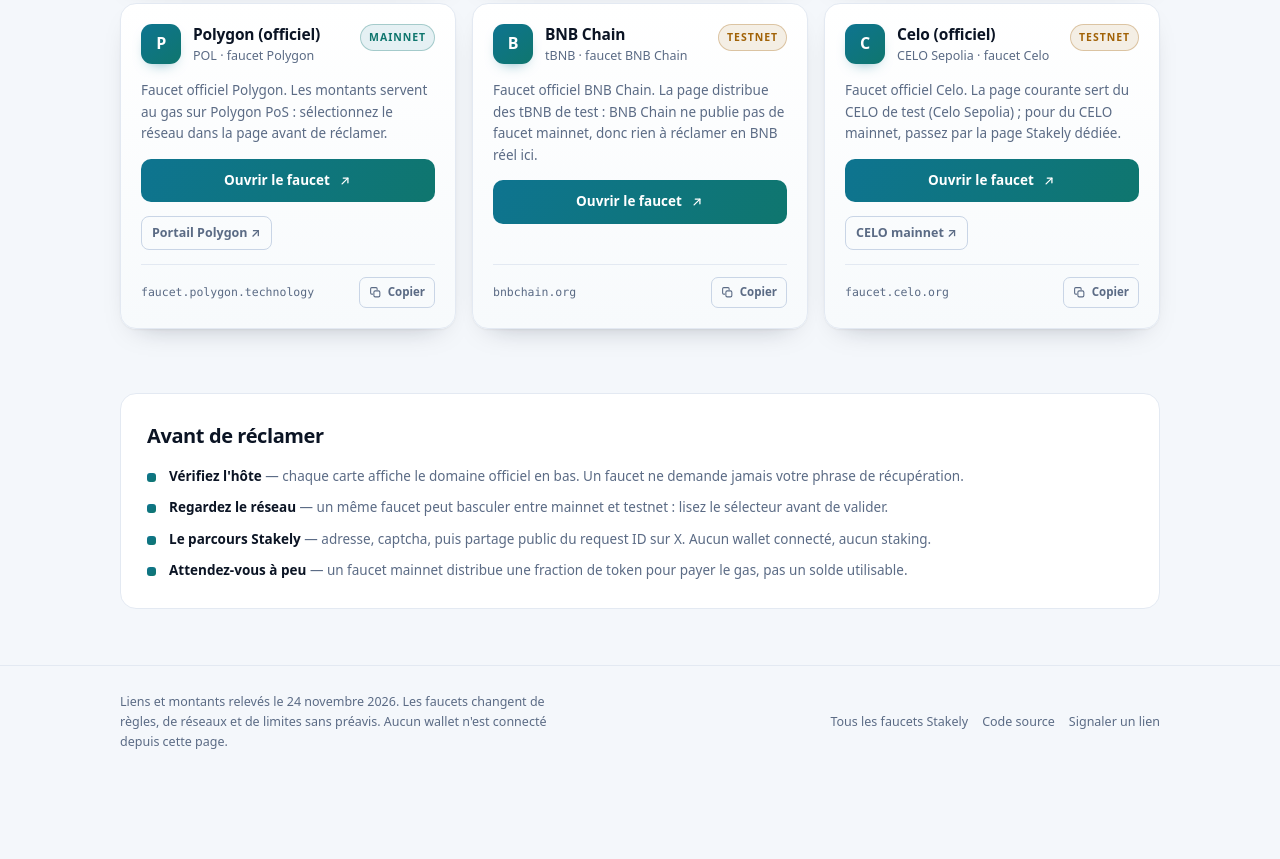
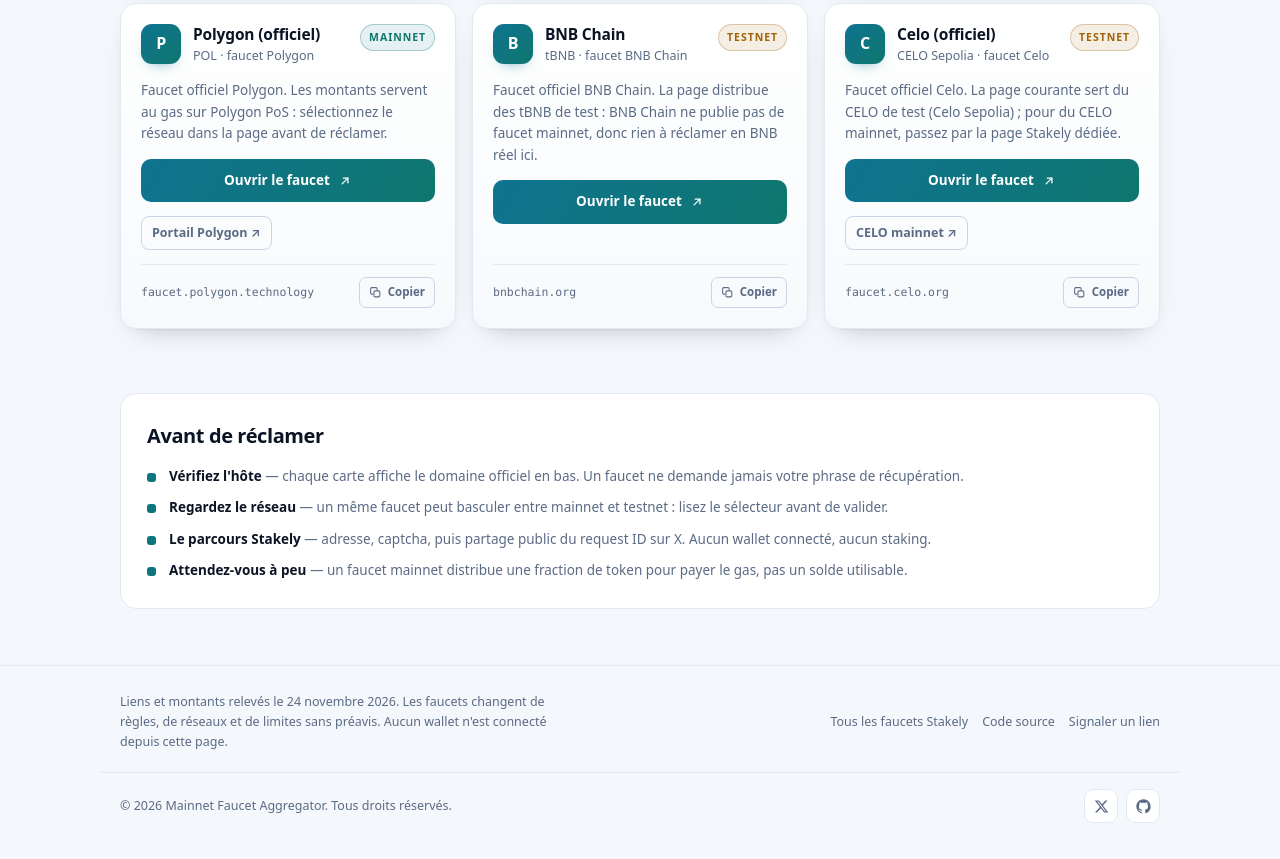
Before and after one commit to moonspiid/mainnet-faucet-aggregator, a plain HTML site: page index.html in a window 1280 px wide. Shown: the part 1687-2546 px from the top of the page. Before the commit the page ends 2483 px from the top, so only its background shows below. Drawn offline with Linux system fonts and the light colour scheme.

Commit message:
Show mainnet/testnet counters and a full footer
Counters next to the section title are derived from data-network at load.
The footer gains a copyright line with the visitor's year and links to the
X and GitHub profiles.

Co-authored-by: openhands <openhands@all-hands.dev>

```diff
--- a/index.html
+++ b/index.html
@@ -171,10 +171,12 @@
   .dir-head{display:flex;flex-wrap:wrap;gap:18px;align-items:flex-end;justify-content:space-between;margin-bottom:22px}
   h2{margin:0;font-size:20px;letter-spacing:-.02em;font-weight:750}
   .count{
-    display:inline-block;margin-left:8px;font-size:12px;font-weight:600;
+    display:inline-block;margin-left:6px;font-size:12px;font-weight:600;
     color:var(--muted);background:var(--surface);border:1px solid var(--border);
     padding:2px 8px;border-radius:999px;vertical-align:2px;
   }
+  .count.mainnet{color:var(--accent-2);border-color:color-mix(in srgb,var(--accent-2) 32%,transparent);background:var(--accent-soft)}
+  .count.testnet{color:var(--warn);border-color:color-mix(in srgb,var(--warn) 32%,transparent);background:var(--warn-soft)}
   .controls{display:flex;flex-wrap:wrap;gap:10px;align-items:center}
   .search{position:relative;display:block}
   .search svg{position:absolute;left:12px;top:50%;transform:translateY(-50%);width:16px;height:16px;color:var(--muted);pointer-events:none}
@@ -298,6 +300,20 @@
   .foot-links{display:flex;gap:14px;font-size:12.5px}
   .foot-links a{color:var(--muted);text-decoration:none;border-bottom:1px solid transparent}
   .foot-links a:hover{color:var(--accent);border-bottom-color:currentColor}
+  .foot-bottom{
+    display:flex;flex-wrap:wrap;gap:12px;align-items:center;justify-content:space-between;
+    margin-top:20px;padding-top:16px;border-top:1px solid var(--border);
+  }
+  .copyright{margin:0;font-size:12.5px;color:var(--muted)}
+  .socials{display:flex;gap:8px;margin:0;padding:0;list-style:none}
+  .socials a{
+    display:inline-flex;align-items:center;justify-content:center;
+    width:34px;height:34px;border-radius:9px;
+    border:1px solid var(--border);background:var(--surface);color:var(--muted);
+    transition:color .15s ease,border-color .15s ease,transform .15s ease;
+  }
+  .socials a:hover{color:var(--accent);border-color:var(--accent);transform:translateY(-1px)}
+  .socials svg{width:15px;height:15px;fill:currentColor}
 
   /* ---------- toast ---------- */
   .toast{
@@ -374,7 +390,7 @@
 
     <section class="directory" id="faucets" aria-labelledby="dir-title">
       <div class="dir-head">
-        <h2 id="dir-title">Annuaire <span class="count" id="count">15 faucets</span></h2>
+        <h2 id="dir-title">Annuaire <span class="count mainnet" id="count-mainnet">13 mainnet</span> <span class="count testnet" id="count-testnet">2 testnet</span></h2>
         <div class="controls">
           <label class="search">
             <svg viewBox="0 0 24 24" fill="none" stroke="currentColor" stroke-width="2" stroke-linecap="round" aria-hidden="true"><circle cx="11" cy="11" r="6.5"/><path d="m16 16 4.5 4.5"/></svg>
@@ -753,6 +769,17 @@
       <a href="https://github.com/moonspiid/mainnet-faucet-aggregator/issues" target="_blank" rel="noopener noreferrer">Signaler un lien</a>
     </div>
   </div>
+  <div class="wrap foot-bottom">
+    <p class="copyright">© <span id="year">2026</span> Mainnet Faucet Aggregator. Tous droits réservés.</p>
+    <ul class="socials">
+      <li><a href="https://x.com/moonspiid" target="_blank" rel="noopener noreferrer" aria-label="X (Twitter) de moonspiid" title="X">
+        <svg viewBox="0 0 24 24" aria-hidden="true"><path d="M18.244 2.25h3.308l-7.227 8.26 8.502 11.24H16.17l-5.214-6.817L4.99 21.75H1.68l7.73-8.835L1.254 2.25H8.08l4.713 6.231zm-1.161 17.52h1.833L7.084 4.126H5.117z"/></svg>
+      </a></li>
+      <li><a href="https://github.com/moonspiid" target="_blank" rel="noopener noreferrer" aria-label="GitHub de moonspiid" title="GitHub">
+        <svg viewBox="0 0 24 24" aria-hidden="true"><path d="M12 .5C5.73.5.5 5.73.5 12c0 5.08 3.29 9.39 7.86 10.91.58.11.79-.25.79-.55v-2.11c-3.2.7-3.87-1.36-3.87-1.36-.52-1.33-1.28-1.68-1.28-1.68-1.04-.71.08-.7.08-.7 1.15.08 1.76 1.18 1.76 1.18 1.02 1.75 2.68 1.25 3.33.96.1-.74.4-1.25.72-1.54-2.55-.29-5.24-1.28-5.24-5.68 0-1.26.45-2.28 1.18-3.09-.12-.29-.51-1.46.11-3.05 0 0 .96-.31 3.15 1.18a10.9 10.9 0 0 1 5.74 0c2.19-1.49 3.15-1.18 3.15-1.18.62 1.59.23 2.76.11 3.05.73.81 1.18 1.83 1.18 3.09 0 4.41-2.69 5.38-5.25 5.67.41.35.77 1.05.77 2.12v3.14c0 .3.21.67.8.55A11.51 11.51 0 0 0 23.5 12C23.5 5.73 18.27.5 12 .5Z"/></svg>
+      </a></li>
+    </ul>
+  </div>
 </footer>
 
 <div class="toast" id="toast" role="status" aria-live="polite"></div>
@@ -792,7 +819,8 @@
   });
 
   var cards = Array.prototype.slice.call(document.querySelectorAll(".card"));
-  var countEl = document.getElementById("count");
+  var countMainnet = document.getElementById("count-mainnet");
+  var countTestnet = document.getElementById("count-testnet");
   var emptyEl = document.getElementById("empty");
   var input = document.getElementById("q");
   var chips = Array.prototype.slice.call(document.querySelectorAll(".chip"));
@@ -814,9 +842,18 @@
       if (visible) shown++;
     });
 
-    countEl.textContent = shown + (shown > 1 ? " faucets" : " faucet");
     emptyEl.hidden = shown !== 0;
   }
+
+  function countByNetwork(name) {
+    return cards.filter(function (card) { return card.dataset.network === name; }).length;
+  }
+
+  countMainnet.textContent = countByNetwork("mainnet") + " mainnet";
+  countTestnet.textContent = countByNetwork("testnet") + " testnet";
+
+  var yearEl = document.getElementById("year");
+  if (yearEl) yearEl.textContent = String(new Date().getFullYear());
 
   input.addEventListener("input", render);
 
--- a/sw.js
+++ b/sw.js
@@ -1,4 +1,4 @@
-const VERSION = "v3";
+const VERSION = "v4";
 const CACHE = "faucets-" + VERSION;
 const ROOT = new URL("./", self.location).href;
 const SHELL = ["", "index.html", "manifest.webmanifest", "icons/icon-192.png", "icons/icon-512.png", "icons/icon.svg"];
```
Also changed, not shown: 1 other file.
